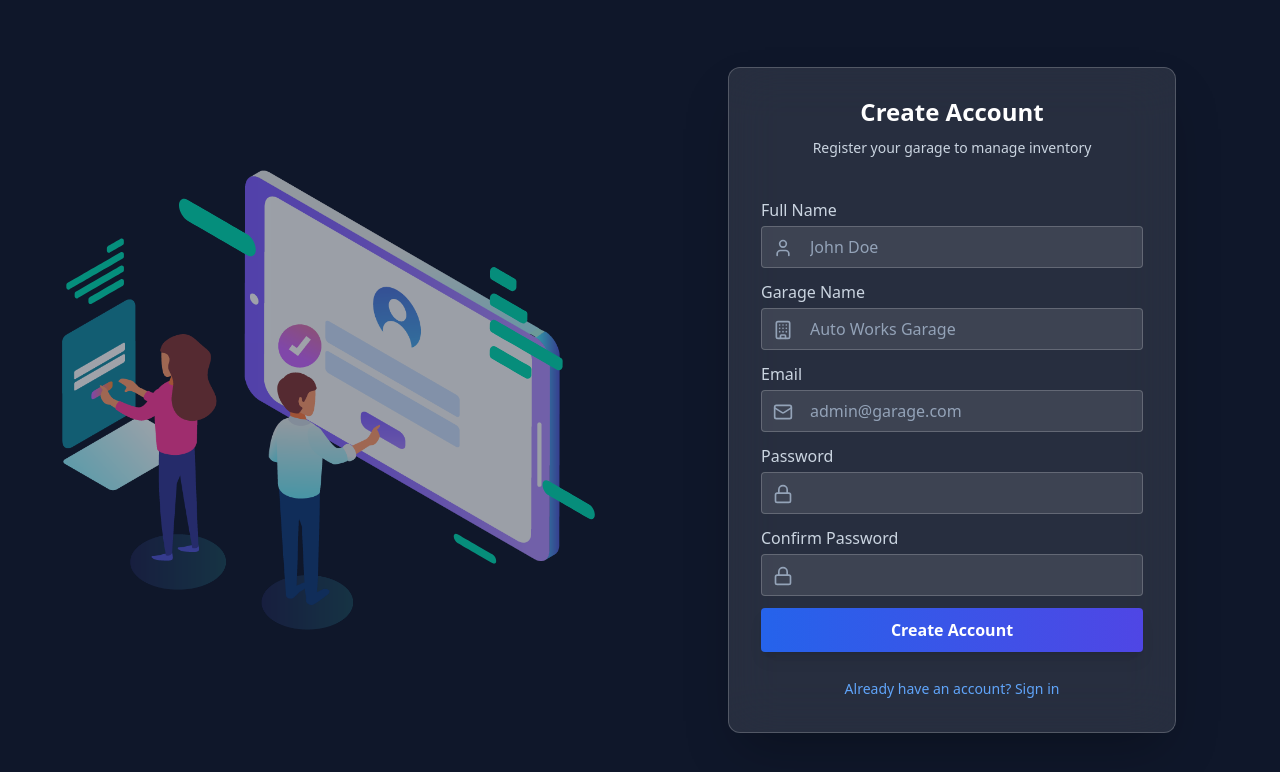
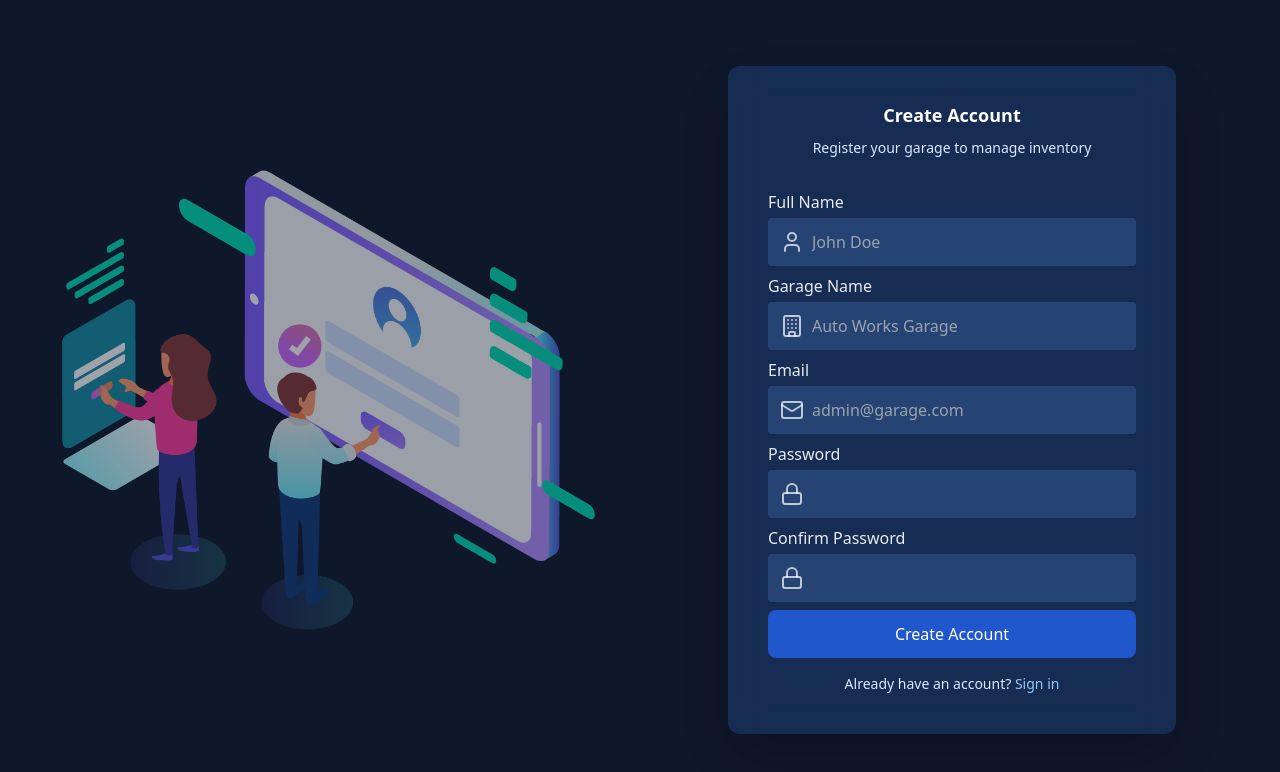
Before and after one commit to Thanuj-g/garage-inventory-frontend, a React (Create React App) app: page /register in a window 1280 px wide. Shown: the top 772 px of the page. Built offline with nearby package versions, Linux system fonts and the light colour scheme.

Commit message:
change register page

```diff
--- a/src/pages/RegisterPage.jsx
+++ b/src/pages/RegisterPage.jsx
@@ -1,7 +1,7 @@
 import { useState } from "react";
 import Lottie from "lottie-react";
+import { motion } from "framer-motion";
 import signupAnimation from "../assests/progerss.json";
-import { Button } from "../components/button";
 import { Input } from "../components/input";
 import { Label } from "../components/lable";
 import {
@@ -28,97 +28,108 @@ export function RegisterPage({ onRegister, onSwitchToLogin }) {
   };
 
   return (
-    <div className="min-h-screen flex items-center justify-center bg-slate-900 px-4">
-      {/* Left Section - Lottie animation */}
+    <div className="h-screen overflow-hidden flex items-center justify-center bg-slate-900 px-4">
+      {/* Left Section*/}
       <div className="flex-1 flex items-center justify-center">
         <div className="w-100 h-4/5 opacity-60">
           <Lottie animationData={signupAnimation} loop />
         </div>
       </div>
 
-      {/* Right Section - Registration card */}
+      {/* Right Section */}
       <div className="flex-1 flex items-center justify-center">
-        <Card className="w-full max-w-md bg-white/10 backdrop-blur-xl border border-white/20 shadow-2xl rounded-2xl p-2">
-          <CardHeader className="text-center space-y-2 pb-4">
-            <CardTitle className="text-2xl font-bold text-white">
+        <motion.div
+          initial={{ opacity: 0, y: 40, scale: 0.95 }}
+          animate={{ opacity: 1, y: 0, scale: 1 }}
+          transition={{ duration: 0.6, ease: "easeOut" }}
+          className="w-full max-w-md"
+        >
+          <Card className="bg-blue-500/20 backdrop-blur-lg rounded-2xl shadow-2xl p-4 border-none">
+            <CardHeader className="text-center space-y-2 pb-2">
+              <CardTitle className="text-lg font-semibold text-white">
                 Create Account
               </CardTitle>
-            <CardDescription className="text-slate-300 text-sm">
+              <CardDescription className="text-blue-100 text-sm">
                 Register your garage to manage inventory
               </CardDescription>
             </CardHeader>
 
-          <CardContent>
-            <form onSubmit={handleSubmit} className="space-y-3">
-              <div>
-                <Label className="text-slate-300">Full Name</Label>
+            <CardContent className="p-0">
+              <form onSubmit={handleSubmit} className="space-y-2">
+                {/* Full Name */}
+                <div className="space-y-1">
+                  <Label className="text-white/90">Full Name</Label>
                   <div className="relative">
-                  <User className="absolute left-3 top-3 h-5 w-5 text-slate-400" />
+                    <User className="absolute left-3 top-1/2 -translate-y-1/2 text-white/70" />
                     <Input
                       value={formData.name}
                       onChange={(e) =>
                         setFormData({ ...formData, name: e.target.value })
                       }
-                    className="pl-12 bg-white/10 border-white/20 text-white placeholder:text-slate-400"
                       placeholder="John Doe"
+                      className="pl-11 h-12 bg-blue-400/20 text-white placeholder-blue-100 border-none focus:ring-blue-300"
                       required
                     />
                   </div>
                 </div>
 
-              <div>
-                <Label className="text-slate-300">Garage Name</Label>
+                {/* Garage Name */}
+                <div className="space-y-1">
+                  <Label className="text-white/90">Garage Name</Label>
                   <div className="relative">
-                  <Building className="absolute left-3 top-3 h-5 w-5 text-slate-400" />
+                    <Building className="absolute left-3 top-1/2 -translate-y-1/2 text-white/70" />
                     <Input
                       value={formData.garageName}
                       onChange={(e) =>
                         setFormData({ ...formData, garageName: e.target.value })
                       }
-                    className="pl-12 bg-white/10 border-white/20 text-white placeholder:text-slate-400"
                       placeholder="Auto Works Garage"
+                      className="pl-11 h-12 bg-blue-400/20 text-white placeholder-blue-100 border-none focus:ring-blue-300"
                       required
                     />
                   </div>
                 </div>
 
-              <div>
-                <Label className="text-slate-300">Email</Label>
+                {/* Email */}
+                <div className="space-y-1">
+                  <Label className="text-white/90">Email</Label>
                   <div className="relative">
-                  <Mail className="absolute left-3 top-3 h-5 w-5 text-slate-400" />
+                    <Mail className="absolute left-3 top-1/2 -translate-y-1/2 text-white/70" />
                     <Input
                       type="email"
                       value={formData.email}
                       onChange={(e) =>
                         setFormData({ ...formData, email: e.target.value })
                       }
-                    className="pl-12 bg-white/10 border-white/20 text-white placeholder:text-slate-400"
                       placeholder="admin@garage.com"
+                      className="pl-11 h-12 bg-blue-400/20 text-white placeholder-blue-100 border-none focus:ring-blue-300"
                       required
                     />
                   </div>
                 </div>
 
-              <div>
-                <Label className="text-slate-300">Password</Label>
+                {/* Password */}
+                <div className="space-y-1">
+                  <Label className="text-white/90">Password</Label>
                   <div className="relative">
-                  <Lock className="absolute left-3 top-3 h-5 w-5 text-slate-400" />
+                    <Lock className="absolute left-3 top-1/2 -translate-y-1/2 text-white/70" />
                     <Input
                       type="password"
                       value={formData.password}
                       onChange={(e) =>
                         setFormData({ ...formData, password: e.target.value })
                       }
-                    className="pl-12 bg-white/10 border-white/20 text-white"
+                      className="pl-11 h-12 bg-blue-400/20 text-white border-none focus:ring-blue-300"
                       required
                     />
                   </div>
                 </div>
 
-              <div>
-                <Label className="text-slate-300">Confirm Password</Label>
+                {/* Confirm Password */}
+                <div className="space-y-1">
+                  <Label className="text-white/90">Confirm Password</Label>
                   <div className="relative">
-                  <Lock className="absolute left-3 top-3 h-5 w-5 text-slate-400" />
+                    <Lock className="absolute left-3 top-1/2 -translate-y-1/2 text-white/70" />
                     <Input
                       type="password"
                       value={formData.confirmPassword}
@@ -128,30 +139,35 @@ export function RegisterPage({ onRegister, onSwitchToLogin }) {
                           confirmPassword: e.target.value,
                         })
                       }
-                    className="pl-12 bg-white/10 border-white/20 text-white"
+                      className="pl-11 h-12 bg-blue-400/20 text-white border-none focus:ring-blue-300"
                       required
                     />
                   </div>
                 </div>
 
-              <Button
+                {/* Button */}
+                <motion.button
+                  whileHover={{ scale: 1.03 }}
+                  whileTap={{ scale: 0.97 }}
                   type="submit"
-                className="w-full h-11 bg-gradient-to-r from-blue-600 to-indigo-600 hover:from-blue-700 hover:to-indigo-700 text-white font-semibold shadow-lg"
+                  className="w-full h-12 bg-blue-600/80 hover:bg-blue-700/90 text-white rounded-lg flex items-center justify-center gap-2"
                 >
                   Create Account
-              </Button>
+                </motion.button>
               </form>
 
-            <div className="mt-6 text-center">
+              <div className="mt-4 text-center text-blue-100 text-sm">
+                Already have an account?{" "}
                 <button
                   onClick={onSwitchToLogin}
-                className="text-sm text-blue-400 hover:underline"
+                  className="text-blue-300 hover:underline"
                 >
-                Already have an account? Sign in
+                  Sign in
                 </button>
               </div>
             </CardContent>
           </Card>
+        </motion.div>
       </div>
     </div>
   );
```
Lines whose indentation alone changed are shown as unchanged.
